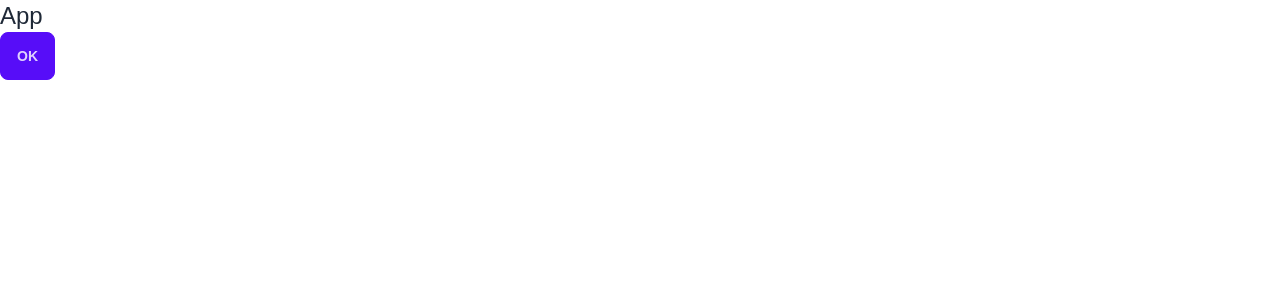
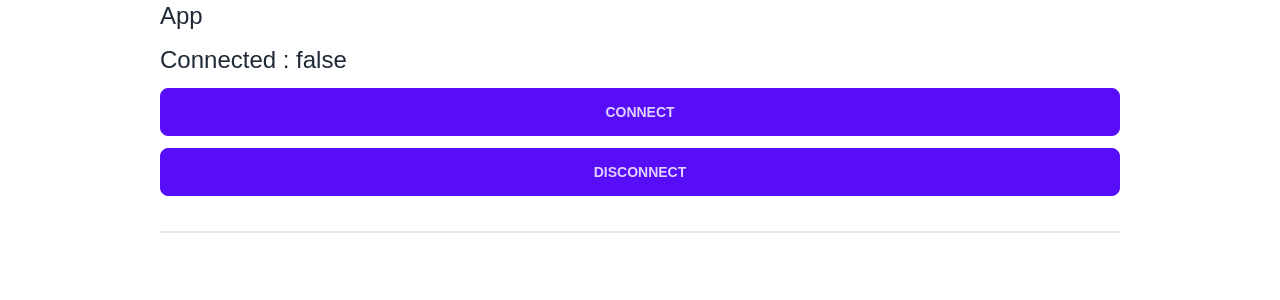
Before and after one commit to tratchapong/socket-io-front, a React (Vite) app: page / in a window 1280 px wide. Shown: the top 300 px of the page. Built offline with nearby package versions, Linux system fonts and the light colour scheme; no server answers; a web font is replaced by a local one.

Commit message:
socket-io : start connect

```diff
--- a/package.json
+++ b/package.json
@@ -12,7 +12,8 @@
   "dependencies": {
     "@fortawesome/fontawesome-free": "^6.4.0",
     "react": "^18.2.0",
-    "react-dom": "^18.2.0"
+    "react-dom": "^18.2.0",
+    "socket.io-client": "^4.6.2"
   },
   "devDependencies": {
     "@types/react": "^18.0.37",
--- a/src/App.jsx
+++ b/src/App.jsx
@@ -1,10 +1,40 @@
+import {useState, useEffect} from 'react'
+import {socket} from './socket'
+
 function App() {
+  const [isConnected, setIsConnected] = useState(socket.connected)
 
+  useEffect( ()=> {
+    socket.on('connect', ()=> {
+      setIsConnected(true)
+    })
+    socket.on('disconnect', ()=> {
+      setIsConnected(false)
+    })
+    console.log(socket.connected)
+
+    return ()=> {
+      // socket.off('connect', ()=> {
+      //   setIsConnected(true)
+      // })
+      // socket.off('disconnect', ()=> {
+      //   setIsConnected(false)
+      // })
+    }
+  },[])
+
+  // const hdlClick = () => {
+  //   socket.connect()
+  // }
   return (
-    <>
+    <div className='max-w-6xl mx-auto grid grid-cols-1 gap-3 w-3/4'>
       <div className="text-2xl">App</div>
-      <button className="btn btn-primary">OK</button>
-    </>
+      <div className="text-2xl">Connected : {`${isConnected}`}</div>
+      <button className="btn btn-primary" onClick={()=>socket.connect()}>Connect</button>
+      <button className="btn btn-primary" onClick={()=>socket.disconnect()}>Disconnect</button>
+      <div className="divider"></div>
+
+    </div>
   )
 }
 
--- /dev/null
+++ b/src/socket.js
@@ -0,0 +1,5 @@
+import {io} from 'socket.io-client'
+
+const URL = 'http://localhost:8080'
+
+export const socket = io(URL)
```
Also changed, not shown: 1 other file (tests, documents, lock files or other folders).
